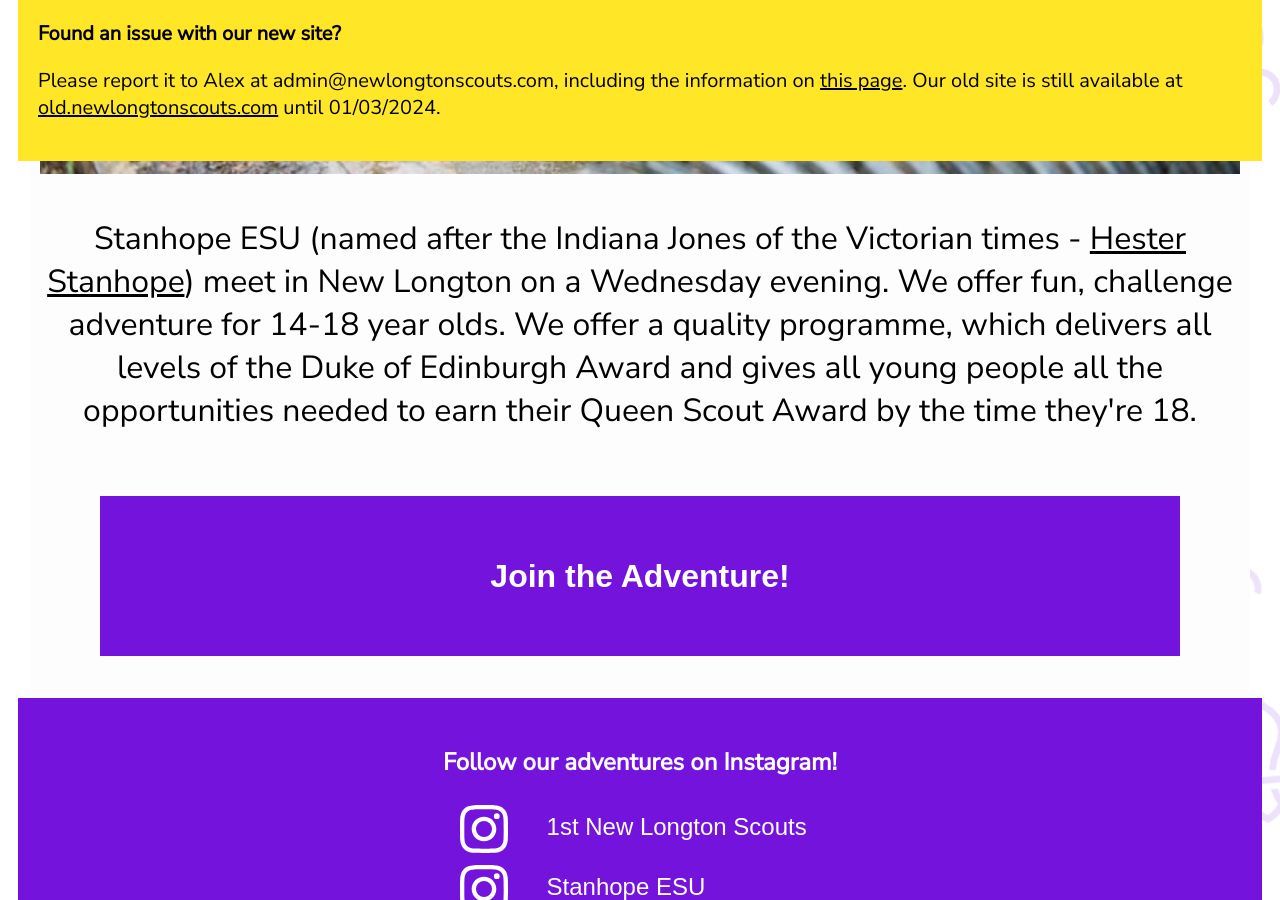
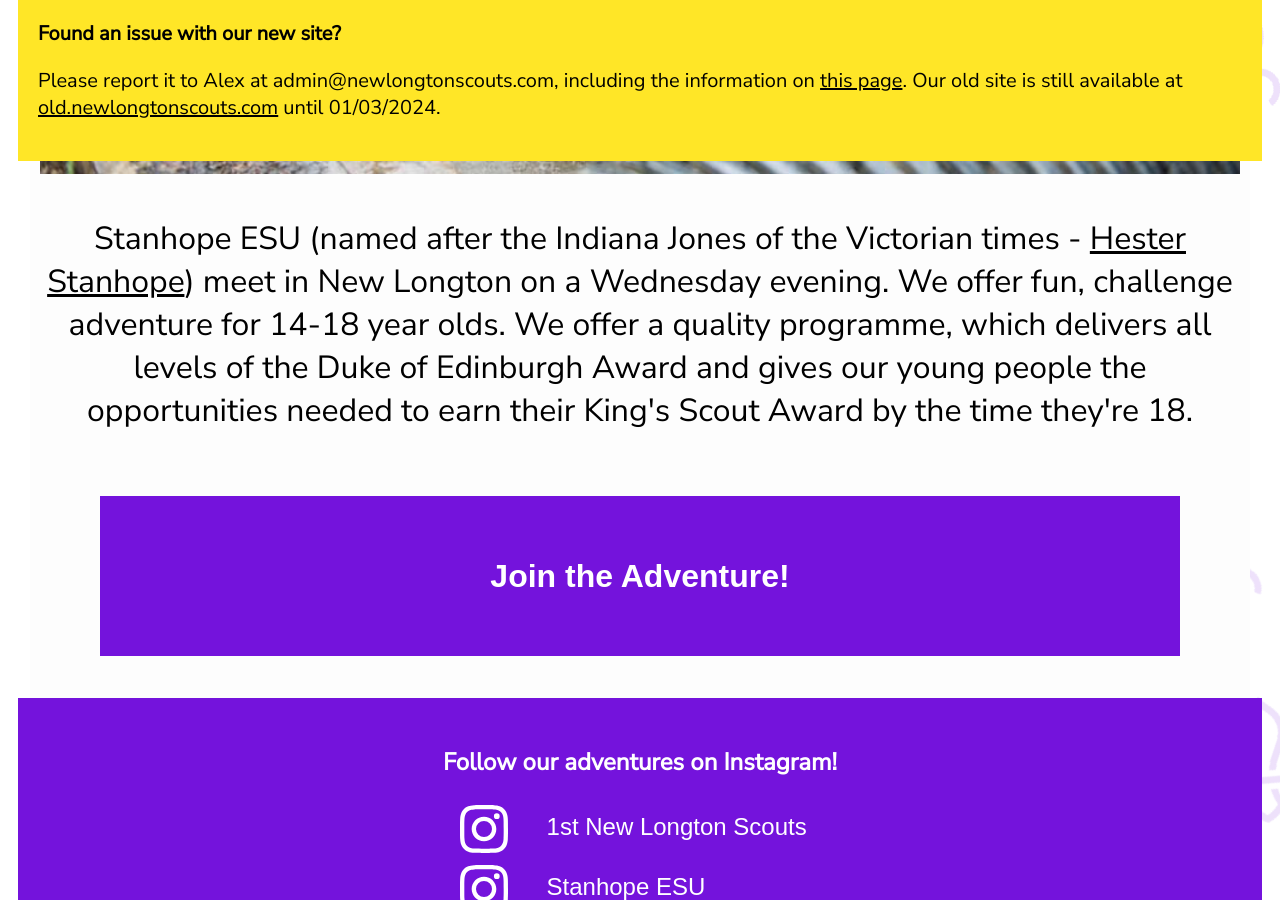
Before and after one commit to newlongtonscouts/newlongtonscouts.github.io, a Jekyll site: the page built from explorers.html, in a window 1280 px wide and 900 px high, scrolled down 1306 px. Built offline with Jekyll 4.4.1, drawn with Linux system fonts in a browser that asks for light colours.

Commit message:
Update explorers.html

```diff
--- a/explorers.html
+++ b/explorers.html
@@ -10,6 +10,6 @@ colour: 7413dc
 
 <img src = "/img/explorers_stock.jpg" alt = "Some Explorers fall in the mud" class = "FullWidthImage">
 <p>Stanhope ESU (named after the Indiana Jones of the Victorian times - <a href = "https://en.wikipedia.org/wiki/Lady_Hester_Stanhope">Hester Stanhope</a>) meet in New Longton on a Wednesday evening. We offer fun,
-challenge adventure for 14-18 year olds. We offer a quality programme, which delivers all levels of the Duke of Edinburgh Award and gives all young
-people all the opportunities needed to earn their Queen Scout Award by the time they're 18.</p>
+challenge adventure for 14-18 year olds. We offer a quality programme, which delivers all levels of the Duke of Edinburgh Award and gives our young
+people the opportunities needed to earn their King's Scout Award by the time they're 18.</p>
 <a href = "jointheadventure.html"><button class = "JoinTheAdventureButton">Join the Adventure!</button></a>
```
